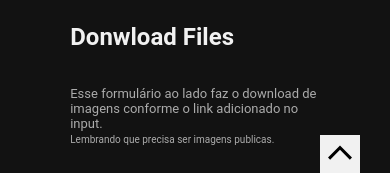
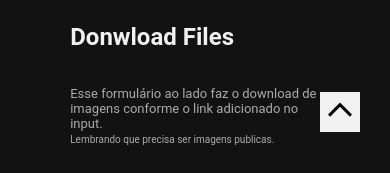
Before and after one commit to GaaraSan01/TestsJS, a plain HTML site: page index.html in a window 390 px wide. Shown: the part 625-798 px from the top of the page. Drawn offline with Linux system fonts and the light colour scheme; no server answers.

Commit message:
Finalizando o responsivo

```diff
--- a/styles/styles.css
+++ b/styles/styles.css
@@ -349,7 +349,7 @@ footer .icon-up {
     display: flex;
     align-items: center;
     justify-content: center;
-    top: calc(100vh - 10%);
+    top: calc(100vh - 15%);
     left: calc(100% - 70px);
     z-index: 100;
 }
```
